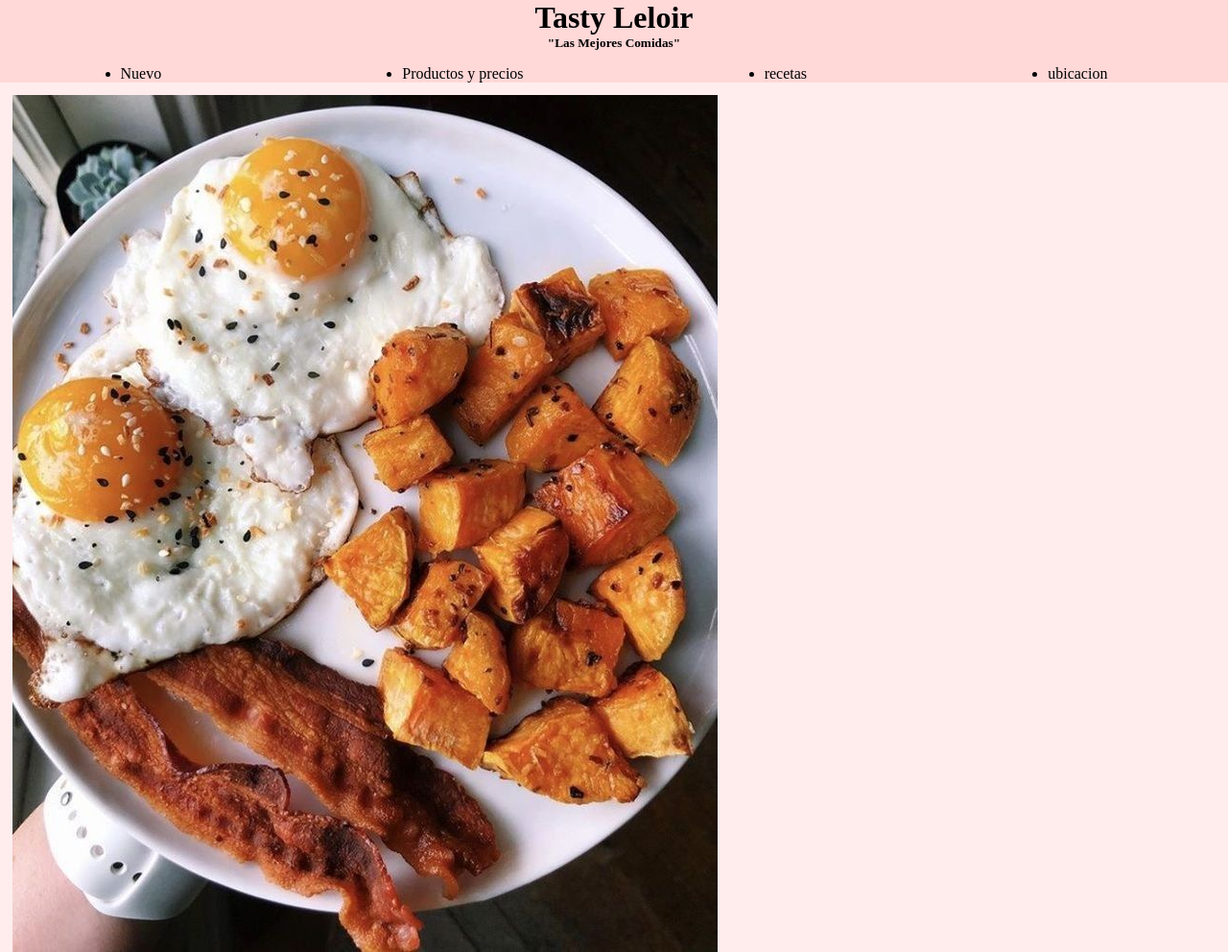
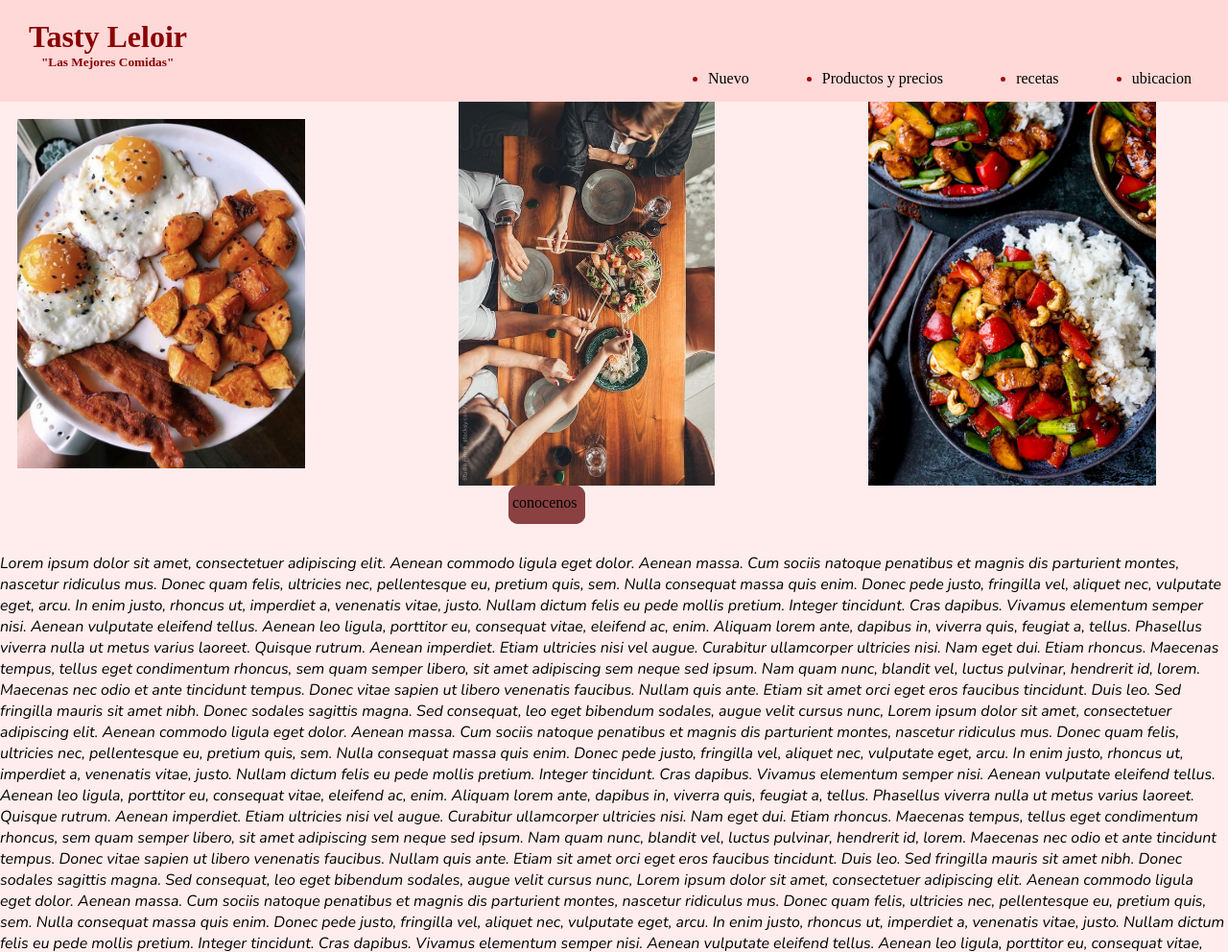
Before and after one commit to franfrutoss/git-hub, a plain HTML site: page index.html in a window 1280 px wide. Shown: the top 992 px of the page at 96% size. Drawn offline with nearby package versions, Linux system fonts and the light colour scheme.

Commit message:
agrego animaciones y hago cambios en la pagina

```diff
--- a/index.html
+++ b/index.html
@@ -44,16 +44,16 @@
 
 <!--carousel-->
 <section class="imagenes">
-    <img src="multimedia/fondo comida.jpeg" alt="huevos con papa y bacon">
-    <img src="Multimedia/descarga.jpeg" alt="amigos comiendo">
-    <img src="Multimedia/fondo comida 2.jpeg" alt="arroz con pollo y verduras">
+    <img src="multimedia/fondo comida.jpeg" alt="huevos con papa y bacon" class="img">
+    <img src="Multimedia/descarga.jpeg" alt="amigos comiendo" class="img">
+    <img src="Multimedia/fondo comida 2.jpeg" alt="arroz con pollo y verduras" class="img">
 
 </section>
 <!--fin carousel-->
 
-<div class="algo">
-    <a href="algo"> conocenos</a>
-</div>
+<div class="algo1"><a href="algo"> <p class="animacionalgo1">conocenos</p></a></div>
+
+<div class="algo2"><a href="algo"> <p class="animacionalgo1">conocenos</p></a></div>
 
 
 
--- a/style.css
+++ b/style.css
@@ -9,26 +9,26 @@ body{
 
 header{
     background-color: rgb(255, 216, 216);
-    position: sticky;
-    top: 0%;
-    ;
+
 }
 
 
 .cabecera__lista{
-    padding-top: 15px;
-    color: rgb(0, 0, 0);
+    color: rgb(161, 14, 14);;
     display: flex;
-    flex-direction: row;
     justify-content: space-around;
-
+    padding-bottom: 15px;
+    padding-left: 700px;
 }
 
 
 .h1{
     display: flex;
     flex-direction: row;
-    justify-content: center;
+    justify-content: left;
+    color: darkred;
+    padding-top: 20px;
+    padding-left: 30px;
 }
 
 .h2{
@@ -36,19 +36,24 @@ header{
     justify-content: center;
 }
 .H3 {
-    padding: 15PX;
+    color: rgb(119, 29, 29);
+    padding-top: 15px;
+    padding-left: 15px;
 }
 
 .h4{
     background-color: rgba(231, 225, 225, 0.907);
     width: fit-content;
-    margin-top: 30px;
+    margin-top: 40px;
 }
 
 .h5{
     display: flex;
     flex-direction: row;
-    justify-content: center;
+    justify-content: left;
+    color: darkred;
+    padding-left: 43px;
+
 
 }
 
@@ -58,38 +63,78 @@ header{
 }
 
 .imagenes {
-    margin: 3px;
-    padding: 10px;
-
+    position: relative;
+    width: 83vw;
+    height: 50vh;
+    display: flex;
+    justify-content: center;
+    align-items: center;
 
 }
 
+.imagenes2{
+    position: relative;
+    width: 100vw;
+    height: 40vh;
+    display: flex;
+    justify-content: center;
+    align-items: center;
+    padding-top: 5px;
+    padding-bottom: 240px;
+}
 
-.algo {
-    background-color:  rgb(248, 185, 185);
-    height: 20px;
-    width: fit-content;
-    border: solid 3px black;
-    padding: 3px 4px;
-    margin: 20px auto;
+.imgnuevo{
+    height: 300px;
+    width: 350px;
+}
+
+
+.img{
+    height: auto;
+    width: auto;
+    max-width: 300px;
+    max-height: 400px;
+    padding-left: 160px;
+}
+
+
+.algo1, .algo2{
+    border-radius: 10px;
+    height: 40px;
+    width: 80px;;
+    margin-left: 530px;
+    position: absolute;
+
+}
+
+.algo1{
+    background-color: rgb(14, 89, 89);
+}
+
+.algo2{
+    background-color: rgb(139, 65, 65);
+    transition: all 0.8s;
+}
+
+.algo2:hover {
+    transform: translate(20px, 20px);
+    background-color: transparent;
+}
+
+.animacionalgo1{
+    padding-top: 9px;
+    padding-left: 4px;
 }
 
 .paragraph {
     font-family: 'Nunito', sans-serif;
-    padding-top: 10px;
-
+    padding-top: 70px;
 }
 
 
 a {
-  color: black;
-  text-decoration: none;
-}
-
-.cambiar {
-    background-color: rgb(126, 38, 38);
+    color: black;
     text-decoration: none;
-
 }
 
 
@@ -101,4 +146,5 @@ a {
 footer{
     background-color: rgba(231, 225, 225, 0.907);
     text-decoration: overline;
+    padding-top: 10px;
 }
```
Also changed, not shown: nuevo.html (+3 -3 lines).
